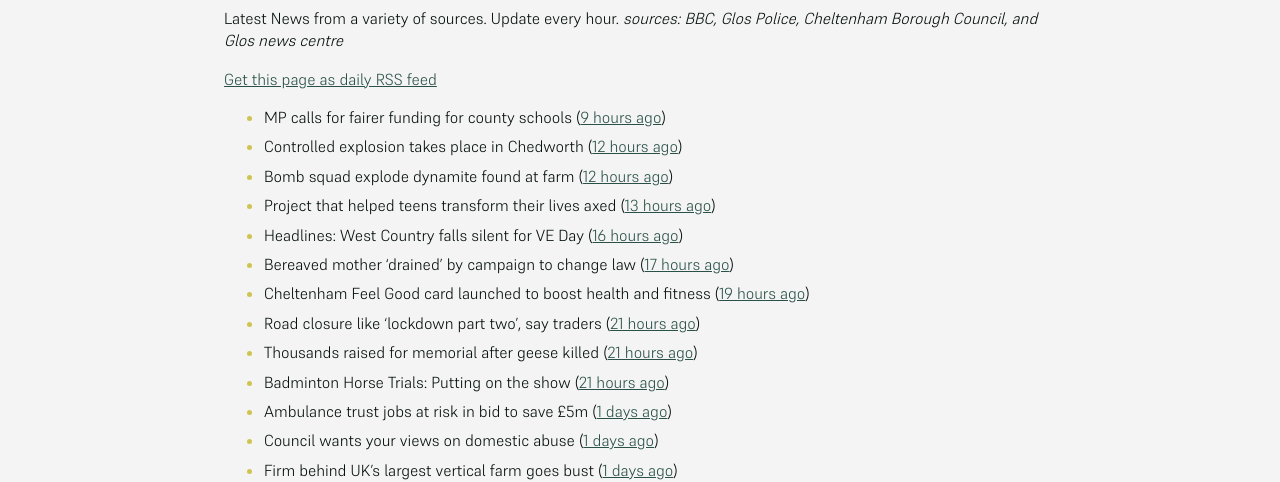
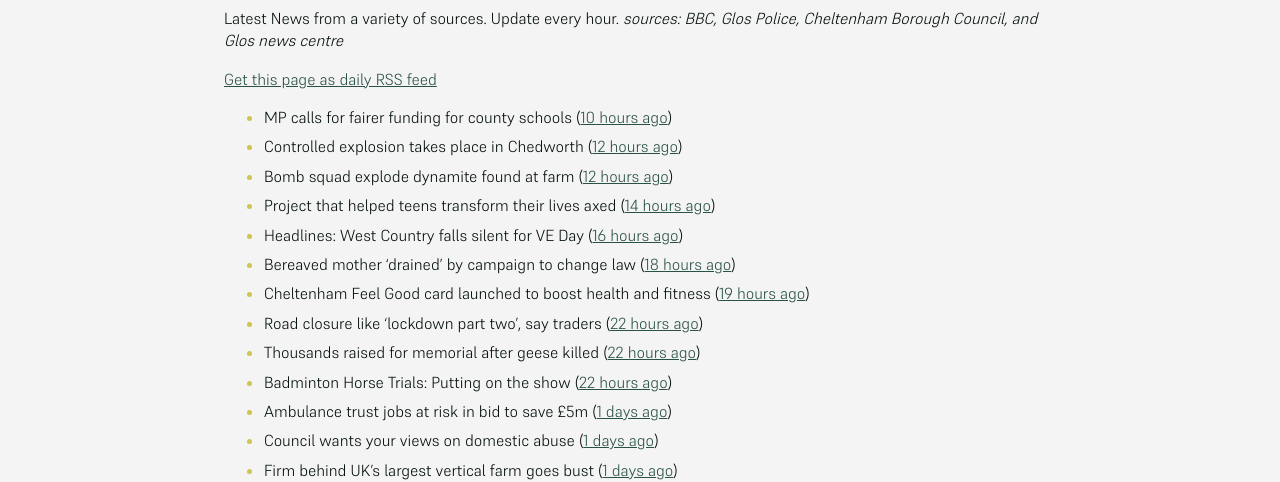
Before and after one commit to mat-0/cheltenham-open-data, a Jekyll site: the page built from _pages/news.md, in a window 1280 px wide. Shown: the part 266-748 px from the top of the page. Built offline with Jekyll 4.4.1, drawn with Linux system fonts in a browser that asks for light colours.

Commit message:
Updated 2025-05-09 04:00:48

```diff
--- a/_pages/news.md
+++ b/_pages/news.md
@@ -12,16 +12,16 @@ _sources: BBC, Glos Police, Cheltenham Borough Council, and Glos news centre_
 [Get this page as daily RSS feed](/daily.rss)
 
 <!-- news_marker starts -->
-- MP calls for fairer funding for county schools ([9 hours ago](https://www.bbc.com/news/articles/c14kz050y3ro))
+- MP calls for fairer funding for county schools ([10 hours ago](https://www.bbc.com/news/articles/c14kz050y3ro))
 - Controlled explosion takes place in Chedworth ([12 hours ago](https://gloucesternewscentre.co.uk/controlled-explosion-takes-place-in-chedworth/))
 - Bomb squad explode dynamite found at farm ([12 hours ago](https://www.bbc.com/news/articles/c0k34gzdmxko))
-- Project that helped teens transform their lives axed ([13 hours ago](https://www.bbc.com/news/articles/ckg1gmmn82zo))
+- Project that helped teens transform their lives axed ([14 hours ago](https://www.bbc.com/news/articles/ckg1gmmn82zo))
 - Headlines: West Country falls silent for VE Day ([16 hours ago](https://www.bbc.com/news/articles/c3083nv58z7o))
-- Bereaved mother 'drained' by campaign to change law ([17 hours ago](https://www.bbc.com/news/articles/c99p985r1xgo))
+- Bereaved mother 'drained' by campaign to change law ([18 hours ago](https://www.bbc.com/news/articles/c99p985r1xgo))
 - Cheltenham Feel Good card launched to boost health and fitness ([19 hours ago](https://www.cheltenham.gov.uk/news/article/3007/cheltenham_feel_good_card_launched_to_boost_health_and_fitness))
-- Road closure like 'lockdown part two', say traders ([21 hours ago](https://www.bbc.com/news/articles/c3r8r3yrjgjo))
-- Thousands raised for memorial after geese killed ([21 hours ago](https://www.bbc.com/news/articles/cn80d0k231yo))
-- Badminton Horse Trials: Putting on the show ([21 hours ago](https://www.bbc.com/news/articles/c1lm3e424dqo))
+- Road closure like 'lockdown part two', say traders ([22 hours ago](https://www.bbc.com/news/articles/c3r8r3yrjgjo))
+- Thousands raised for memorial after geese killed ([22 hours ago](https://www.bbc.com/news/articles/cn80d0k231yo))
+- Badminton Horse Trials: Putting on the show ([22 hours ago](https://www.bbc.com/news/articles/c1lm3e424dqo))
 - Ambulance trust jobs at risk in bid to save £5m ([1 days ago](https://www.bbc.com/news/articles/c078721k50xo))
 - Council wants your views on domestic abuse ([1 days ago](https://gloucesternewscentre.co.uk/council-wants-your-views-on-domestic-abuse/))
 - Firm behind UK's largest vertical farm goes bust ([1 days ago](https://www.bbc.com/news/articles/c9qwq5245zvo))
```
Also changed, not shown: _data/flood.json (+5 -69 lines), index.md (+5 -5 lines).
